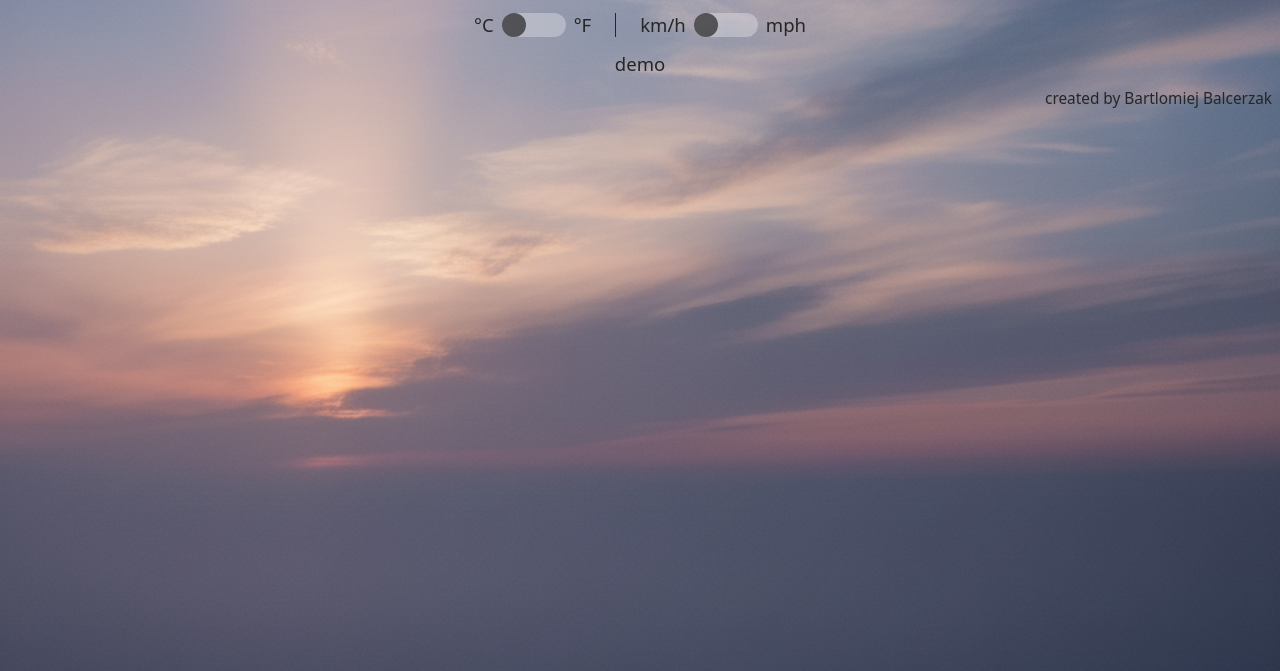
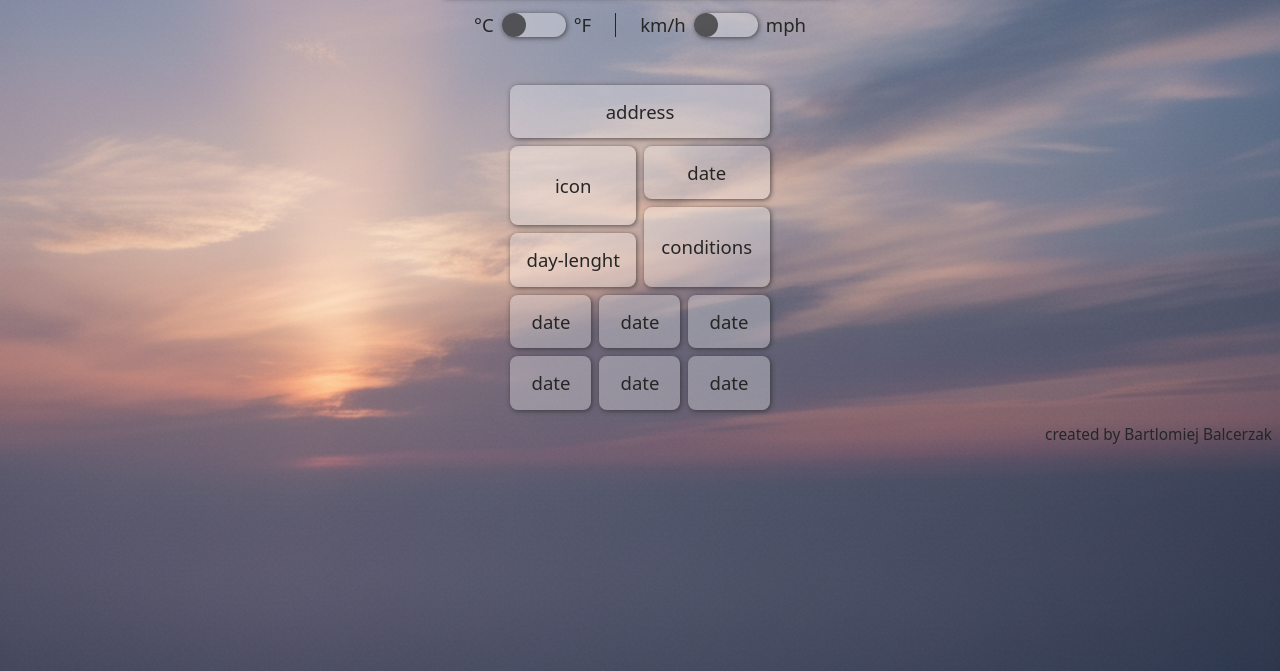
Before and after one commit to bartek8b/zzz-weather_app, a website built with webpack: page src/template.html in a window 1280 px wide. Shown: the part 129-800 px from the top of the page. Built offline with nearby package versions, Linux system fonts and the light colour scheme; no server answers.

Commit message:
Set grid areas & style items

```diff
--- a/src/style.css
+++ b/src/style.css
@@ -29,6 +29,7 @@ h1 {
   font-size: calc(1.5rem + 0.2dvw);
   font-weight: bolder;
   margin-bottom: 0;
+  text-shadow: 1px 1px 5px hsl(var(--backgroundColor), 0.3);
 }
 form {
   padding: calc(var(--gapBase) * 2);
@@ -37,6 +38,7 @@ form {
   display: flex;
   gap: var(--gapBase);
   align-items: center;
+  box-shadow: 1px 1px 5px hsl(var(--mainColor), 0.7);
 }
 input#location,
 button {
@@ -54,8 +56,6 @@ input#location:focus,
 button:focus,
 button:hover {
   outline: 1px solid hsl(var(--mainColor));
-}
-main {
 }
 a {
   align-self: flex-end;
@@ -89,6 +89,7 @@ a {
   border-radius: 999rem;
   cursor: pointer;
   position: relative;
+  box-shadow: 1px 1px 5px hsl(var(--mainColor), 0.7);
 }
 .temp-unit-toggle-btn::before,
 .wind-unit-toggle-btn::before {
@@ -108,3 +109,67 @@ input#temp-unit-toggle-box,
 input#wind-unit-toggle-box {
   display: none;
 }
+/* Main forecast grid */
+main {
+  padding-top: calc(var(--gapBase) * 4);
+  display: grid;
+  grid-template-columns: repeat(6, 1fr);
+  grid-template-rows: 2fr repeat(2, 3fr) repeat(2, 2fr);
+  gap: var(--gapBase);
+  grid-template-areas:
+    'address address address address address address'
+    'address address address address address address'
+    'icon icon icon date-0 date-0 date-0'
+    'icon icon icon date-0 date-0 date-0'
+    'icon icon icon conditions conditions conditions'
+    'day-lenght day-lenght day-lenght conditions conditions conditions'
+    'day-lenght day-lenght day-lenght conditions conditions conditions'
+    'day-lenght day-lenght day-lenght conditions conditions conditions'
+    'date-1 date-1 date-2 date-2 date-3 date-3'
+    'date-1 date-1 date-2 date-2 date-3 date-3'
+    'date-4 date-4 date-5 date-5 date-6 date-6'
+    'date-4 date-4 date-5 date-5 date-6 date-6';
+}
+main > div {
+  padding: calc(var(--gapBase) * 2);
+  border-radius: var(--gapBase);
+  background-color: hsl(var(--backgroundColor), 0.3);
+  display: flex;
+  flex-direction: column;
+  justify-content: center;
+  align-items: center;
+  box-shadow: 1px 1px 5px hsl(var(--mainColor), 0.7);
+}
+.address {
+  grid-area: address;
+}
+.icon {
+  grid-area: icon;
+}
+.date-0 {
+  grid-area: date-0;
+}
+.day-lenght {
+  grid-area: day-lenght;
+}
+.conditions {
+  grid-area: conditions;
+}
+.date-1 {
+  grid-area: date-1;
+}
+.date-2 {
+  grid-area: date-2;
+}
+.date-3 {
+  grid-area: date-3;
+}
+.date-4 {
+  grid-area: date-4;
+}
+.date-5 {
+  grid-area: date-5;
+}
+.date-6 {
+  grid-area: date-6;
+}
--- a/src/template.html
+++ b/src/template.html
@@ -38,7 +38,19 @@
       </div>
     </div>
 
-    <main>demo</main>
+    <main>
+      <div class="address">address</div>
+      <div class="icon">icon</div>
+      <div class="date-0">date</div>
+      <div class="day-lenght">day-lenght</div>
+      <div class="conditions">conditions</div>
+      <div class="date-1">date</div>
+      <div class="date-2">date</div>
+      <div class="date-3">date</div>
+      <div class="date-4">date</div>
+      <div class="date-5">date</div>
+      <div class="date-6">date</div>
+    </main>
 
     <a
       href="https://github.com/bartek8b"
```
